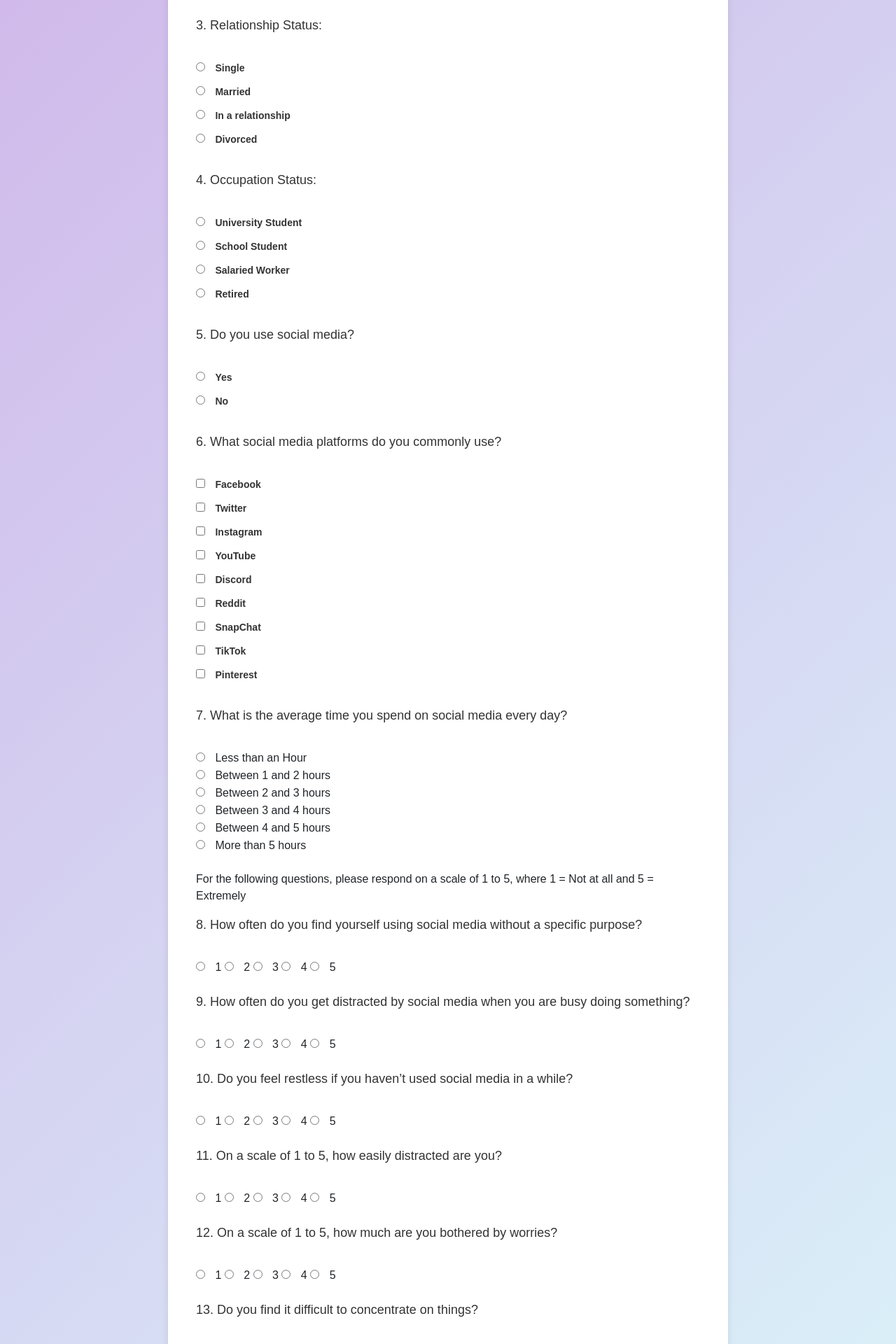
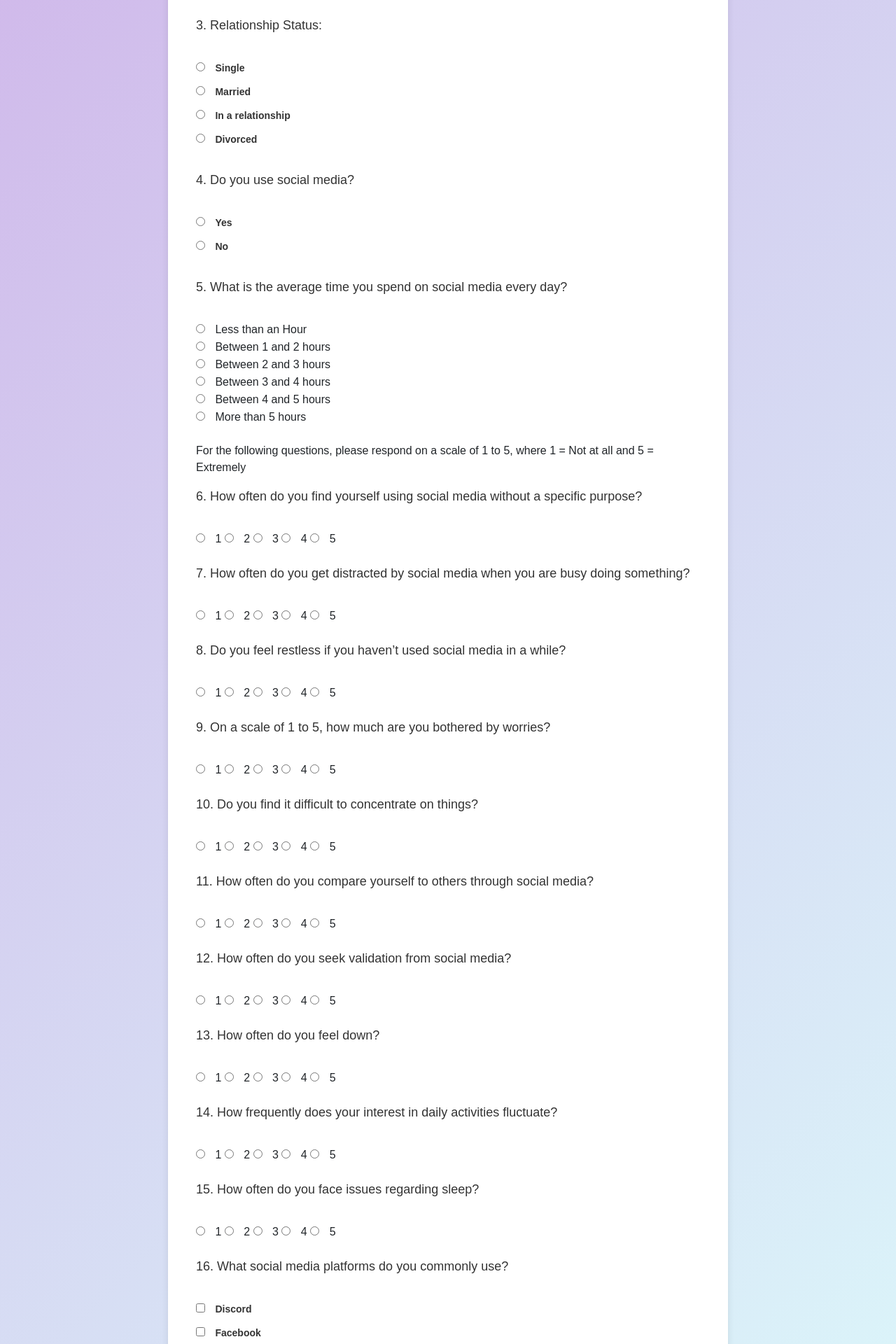
Before and after one commit to arjumand252/Mental-Health-Condition-Prediction-Using-Social-Media-Analysis, a Django app: page / in a window 1280 px wide. Shown: the part 404-2324 px from the top of the page at 70% size. Run offline with Django 5.2, Linux system fonts and the light colour scheme; some libraries are stand-ins or nearby versions.

Commit message:
Updated file

```diff
--- a/Project/Project/settings.py
+++ b/Project/Project/settings.py
@@ -79,7 +79,7 @@ WSGI_APPLICATION = 'Project.wsgi.application'
 DATABASES = {
     'default': {
         'ENGINE': 'django.db.backends.postgresql',
-        'NAME': 'mansi',  # The name of your database
+        'NAME': 'itproject',  # The name of your database
         'USER': 'postgres',     # Your MySQL username
         'PASSWORD': 'Aastha',  # Your MySQL password
         'HOST': 'localhost',  # Set to your MySQL server host (use 'localhost' for local development)
--- a/Project/survey/templates/survey/output.html
+++ b/Project/survey/templates/survey/output.html
@@ -113,10 +113,11 @@
         <div class="analysis-results" id="results">
             <!-- The result will be rendered here from the Django backend -->
             {% if prediction %}
-                <script>
+                <!-- <script>
                     // Display the prediction directly passed from the backend
                     document.getElementById("results").innerText = "{{ prediction }}";
-                </script>
+                </script> -->
+                <p>{{ prediction }}</p>
             {% else %}
                 <p>No prediction available at this time.</p>
             {% endif %}
--- a/Project/survey/templates/survey/surveyform.html
+++ b/Project/survey/templates/survey/surveyform.html
@@ -129,137 +129,140 @@
 
         <!-- Gender -->
         <label>2. Gender:</label><br>
-        <input type="radio" id="male" name="gender" value="1"> <label for="male">Male</label><br>
-        <input type="radio" id="female" name="gender" value="2"> <label for="female">Female</label><br>
-        <input type="radio" id="other" name="gender" value="3"> <label for="other">Other</label><br><br>
+        <input type="radio" id="male" name="gender" value="Male"> <label for="male">Male</label><br>
+        <input type="radio" id="female" name="gender" value="Female"> <label for="female">Female</label><br>
+        <input type="radio" id="other" name="gender" value="Other"> <label for="other">Other</label><br><br>
 
         <!-- Relationship Status -->
         <label>3. Relationship Status:</label><br>
-        <input type="radio" id="single" name="relationship" value="1"> <label for="single">Single</label><br>
-        <input type="radio" id="married" name="relationship" value="2"> <label for="married">Married</label><br>
-        <input type="radio" id="relationship" name="relationship" value="3"> <label for="relationship">In a relationship</label><br>
-        <input type="radio" id="divorced" name="relationship" value="4"> <label for="divorced">Divorced</label><br><br>
+        <input type="radio" id="single" name="relationship" value="Single"> <label for="single">Single</label><br>
+        <input type="radio" id="married" name="relationship" value="Married"> <label for="married">Married</label><br>
+        <input type="radio" id="relationship" name="relationship" value="In a relationship"> <label for="relationship">In a relationship</label><br>
+        <input type="radio" id="divorced" name="relationship" value="Divorced"> <label for="divorced">Divorced</label><br><br>
 
-        <!-- Occupation Status -->
+        <!-- Occupation Status
         <label>4. Occupation Status:</label><br>
         <input type="radio" id="university" name="occupation" value="1"> <label for="university">University Student</label><br>
         <input type="radio" id="school" name="occupation" value="2"> <label for="school">School Student</label><br>
         <input type="radio" id="salaried" name="occupation" value="3"> <label for="salaried">Salaried Worker</label><br>
-        <input type="radio" id="retired" name="occupation" value="4"> <label for="retired">Retired</label><br><br>
+        <input type="radio" id="retired" name="occupation" value="4"> <label for="retired">Retired</label><br><br> -->
 
         <!-- Organization Affiliation
         <label for="organization">5. What type of organizations are you affiliated with?</label>
         <textarea id="organization" name="organization"></textarea><br><br> -->
 
         <!-- Social Media Usage -->
-        <label>5. Do you use social media?</label><br>
-        <input type="radio" id="yes" name="social_media" value="1"> <label for="yes">Yes</label><br>
-        <input type="radio" id="no" name="social_media" value="2"> <label for="no">No</label><br><br>
-
-        <!-- Social Media Platforms -->
-        <label>6. What social media platforms do you commonly use?</label><br>
-        <input type="checkbox" id="facebook" name="platform" value="1"> <label for="facebook">Facebook</label><br>
-        <input type="checkbox" id="twitter" name="platform" value="2"> <label for="twitter">Twitter</label><br>
-        <input type="checkbox" id="instagram" name="platform" value="3"> <label for="instagram">Instagram</label><br>
-        <input type="checkbox" id="youtube" name="platform" value="4"> <label for="youtube">YouTube</label><br>
-        <input type="checkbox" id="discord" name="platform" value="5"> <label for="discord">Discord</label><br>
-        <input type="checkbox" id="reddit" name="platform" value="6"> <label for="reddit">Reddit</label><br>
-        <input type="checkbox" id="snapchat" name="platform" value="7"> <label for="snapchat">SnapChat</label><br>
-        <input type="checkbox" id="tiktok" name="platform" value="8"> <label for="tiktok">TikTok</label><br>
-        <input type="checkbox" id="pinterest" name="platform" value="9"> <label for="pinterest">Pinterest</label><br><br>
+        <label>4. Do you use social media?</label><br>
+        <input type="radio" id="yes" name="social_media" value="Yes"> <label for="yes">Yes</label><br>
+        <input type="radio" id="no" name="social_media" value="No"> <label for="no">No</label><br><br>
 
         <!-- Time on Social Media -->
-        <label for="time">7. What is the average time you spend on social media every day?</label><br>
-        <input type="radio" name="time" value="1"> Less than an Hour<br>
-        <input type="radio" name="time" value="2"> Between 1 and 2 hours<br>
-        <input type="radio" name="time" value="3"> Between 2 and 3 hours<br>
-        <input type="radio" name="time" value="4"> Between 3 and 4 hours<br>
-        <input type="radio" name="time" value="5"> Between 4 and 5 hours<br>
-        <input type="radio" name="time" value="6"> More than 5 hours<br><br>
+        <label for="time">5. What is the average time you spend on social media every day?</label><br>
+        <input type="radio" name="time" value="Less than an Hour"> Less than an Hour<br>
+        <input type="radio" name="time" value="Between 1 and 2 hours"> Between 1 and 2 hours<br>
+        <input type="radio" name="time" value="Between 2 and 3 hours"> Between 2 and 3 hours<br>
+        <input type="radio" name="time" value="Between 3 and 4 hours"> Between 3 and 4 hours<br>
+        <input type="radio" name="time" value="Between 4 and 5 hours"> Between 4 and 5 hours<br>
+        <input type="radio" name="time" value="More than 5 hours"> More than 5 hours<br><br>
 
         <p>For the following questions, please respond on a scale of 1 to 5, where 1 = Not at all and 5 = Extremely</p>
 
 
         <!-- Questions 8 to 18 repeated with radio buttons from 1 to 5 -->
-        <label>8. How often do you find yourself using social media without a specific purpose?</label><br>
-        <input type="radio" name="q8" value="1"> 1
-        <input type="radio" name="q8" value="2"> 2
-        <input type="radio" name="q8" value="3"> 3
-        <input type="radio" name="q8" value="4"> 4
-        <input type="radio" name="q8" value="5"> 5<br><br>
+        <label>6. How often do you find yourself using social media without a specific purpose?</label><br>
+        <input type="radio" name="q6" value="0"> 1
+        <input type="radio" name="q6" value="1"> 2
+        <input type="radio" name="q6" value="2"> 3
+        <input type="radio" name="q6" value="3"> 4
+        <input type="radio" name="q6" value="4"> 5<br><br>
 
-        <label>9. How often do you get distracted by social media when you are busy doing something?</label><br>
-        <input type="radio" name="q9" value="1"> 1
-        <input type="radio" name="q9" value="2"> 2
-        <input type="radio" name="q9" value="3"> 3
-        <input type="radio" name="q9" value="4"> 4
-        <input type="radio" name="q9" value="5"> 5<br><br>
+        <label>7. How often do you get distracted by social media when you are busy doing something?</label><br>
+        <input type="radio" name="q7" value="0"> 1
+        <input type="radio" name="q7" value="1"> 2
+        <input type="radio" name="q7" value="2"> 3
+        <input type="radio" name="q7" value="3"> 4
+        <input type="radio" name="q7" value="4"> 5<br><br>
 
-        <label>10. Do you feel restless if you haven’t used social media in a while?</label><br>
-        <input type="radio" name="q10" value="1"> 1
-        <input type="radio" name="q10" value="2"> 2
-        <input type="radio" name="q10" value="3"> 3
-        <input type="radio" name="q10" value="4"> 4
-        <input type="radio" name="q10" value="5"> 5<br><br>
+        <label>8. Do you feel restless if you haven’t used social media in a while?</label><br>
+        <input type="radio" name="q8" value="0"> 1
+        <input type="radio" name="q8" value="1"> 2
+        <input type="radio" name="q8" value="2"> 3
+        <input type="radio" name="q8" value="3"> 4
+        <input type="radio" name="q8" value="4"> 5<br><br>
 
-        <label>11. On a scale of 1 to 5, how easily distracted are you?</label><br>
+        <label>9. On a scale of 1 to 5, how much are you bothered by worries?</label><br>
+        <input type="radio" name="q9" value="0"> 1
+        <input type="radio" name="q9" value="1"> 2
+        <input type="radio" name="q9" value="2"> 3
+        <input type="radio" name="q9" value="3"> 4
+        <input type="radio" name="q9" value="4"> 5<br><br>
+
+
+        <!-- <label>10. On a scale of 1 to 5, how easily distracted are you?</label><br>
         <input type="radio" name="q11" value="1"> 1
         <input type="radio" name="q11" value="2"> 2
         <input type="radio" name="q11" value="3"> 3
         <input type="radio" name="q11" value="4"> 4
-        <input type="radio" name="q11" value="5"> 5<br><br>
+        <input type="radio" name="q11" value="5"> 5<br><br> -->
 
-     <label>12. On a scale of 1 to 5, how much are you bothered by worries?</label><br>
-        <input type="radio" name="q12" value="1"> 1
-        <input type="radio" name="q12" value="2"> 2
-        <input type="radio" name="q12" value="3"> 3
-        <input type="radio" name="q12" value="4"> 4
-        <input type="radio" name="q12" value="5"> 5<br><br>
+        <label>10. Do you find it difficult to concentrate on things?</label><br>
+        <input type="radio" name="q10" value="0"> 1
+        <input type="radio" name="q10" value="1"> 2
+        <input type="radio" name="q10" value="2"> 3
+        <input type="radio" name="q10" value="3"> 4
+        <input type="radio" name="q10" value="4"> 5<br><br>
 
-        <label>13. Do you find it difficult to concentrate on things?</label><br>
-        <input type="radio" name="q13" value="1"> 1
-        <input type="radio" name="q13" value="2"> 2
-        <input type="radio" name="q13" value="3"> 3
-        <input type="radio" name="q13" value="4"> 4
-        <input type="radio" name="q13" value="5"> 5<br><br>
+        <label>11. How often do you compare yourself to others through social media?</label><br>
+        <input type="radio" name="q11" value="0"> 1
+        <input type="radio" name="q11" value="1"> 2
+        <input type="radio" name="q11" value="2"> 3
+        <input type="radio" name="q11" value="3"> 4
+        <input type="radio" name="q11" value="4"> 5<br><br>
 
-        <label>14. How often do you compare yourself to others through social media?</label><br>
-        <input type="radio" name="q14" value="1"> 1
-        <input type="radio" name="q14" value="2"> 2
-        <input type="radio" name="q14" value="3"> 3
-        <input type="radio" name="q14" value="4"> 4
-        <input type="radio" name="q14" value="5"> 5<br><br>
+        <label>12. How often do you seek validation from social media?</label><br>
+        <input type="radio" name="q12" value="0"> 1
+        <input type="radio" name="q12" value="1"> 2
+        <input type="radio" name="q12" value="2"> 3
+        <input type="radio" name="q12" value="3"> 4
+        <input type="radio" name="q12" value="4"> 5<br><br>
+
+        <label>13. How often do you feel down?</label><br>
+        <input type="radio" name="q13" value="0"> 1
+        <input type="radio" name="q13" value="1"> 2
+        <input type="radio" name="q13" value="2"> 3
+        <input type="radio" name="q13" value="3"> 4
+        <input type="radio" name="q13" value="4"> 5<br><br>
+
+        <label>14. How frequently does your interest in daily activities fluctuate?</label><br>
+        <input type="radio" name="q14" value="0"> 1
+        <input type="radio" name="q14" value="1"> 2
+        <input type="radio" name="q14" value="2"> 3
+        <input type="radio" name="q14" value="3"> 4
+        <input type="radio" name="q14" value="4"> 5<br><br>
+
+        <label>15. How often do you face issues regarding sleep?</label><br>
+        <input type="radio" name="q15" value="0"> 1
+        <input type="radio" name="q15" value="1"> 2
+        <input type="radio" name="q15" value="2"> 3
+        <input type="radio" name="q15" value="3"> 4
+        <input type="radio" name="q15" value="4"> 5<br><br>
 
         <!-- <label>15. How do you generally feel about these comparisons?</label><br>
         <textarea name="q16"></textarea><br><br> -->
 
-        <label>15. How often do you seek validation from social media?</label><br>
-        <input type="radio" name="q15" value="1"> 1
-        <input type="radio" name="q15" value="2"> 2
-        <input type="radio" name="q15" value="3"> 3
-        <input type="radio" name="q15" value="4"> 4
-        <input type="radio" name="q15" value="5"> 5<br><br>
 
-        <label>16. How often do you feel down?</label><br>
-        <input type="radio" name="q16" value="1"> 1
-        <input type="radio" name="q16" value="2"> 2
-        <input type="radio" name="q16" value="3"> 3
-        <input type="radio" name="q16" value="4"> 4
-        <input type="radio" name="q16" value="5"> 5<br><br>
 
-        <label>17. How frequently does your interest in daily activities fluctuate?</label><br>
-        <input type="radio" name="q17" value="1"> 1
-        <input type="radio" name="q17" value="2"> 2
-        <input type="radio" name="q17" value="3"> 3
-        <input type="radio" name="q17" value="4"> 4
-        <input type="radio" name="q17" value="5"> 5<br><br>
-
-        <label>18. How often do you face issues regarding sleep?</label><br>
-        <input type="radio" name="q18" value="1"> 1
-        <input type="radio" name="q18" value="2"> 2
-        <input type="radio" name="q18" value="3"> 3
-        <input type="radio" name="q18" value="4"> 4
-        <input type="radio" name="q18" value="5"> 5<br><br>
+        <!-- Social Media Platforms -->
+        <label>16. What social media platforms do you commonly use?</label><br>
+        <input type="checkbox" id="discord" name="platform" value="Discord"> <label for="discord">Discord</label><br>
+        <input type="checkbox" id="facebook" name="platform" value="Facebook"> <label for="facebook">Facebook</label><br>
+        <input type="checkbox" id="instagram" name="platform" value="Instagram"> <label for="instagram">Instagram</label><br>
+        <input type="checkbox" id="pinterest" name="platform" value="Pinterest"> <label for="pinterest">Pinterest</label><br>
+        <input type="checkbox" id="reddit" name="platform" value="Reddit"> <label for="reddit">Reddit</label><br>
+        <input type="checkbox" id="snapchat" name="platform" value="SnapChat"> <label for="snapchat">SnapChat</label><br>
+        <input type="checkbox" id="tiktok" name="platform" value="TikTok"> <label for="tiktok">TikTok</label><br>
+        <input type="checkbox" id="twitter" name="platform" value="Twitter"> <label for="twitter">Twitter</label><br>
+        <input type="checkbox" id="youtube" name="platform" value="YouTube"> <label for="youtube">YouTube</label><br><br>
 
         <input type="submit" value="Submit Survey">
     </form>
--- a/Project/survey/views.py
+++ b/Project/survey/views.py
@@ -3,69 +3,92 @@ from django.shortcuts import render, redirect
 from .models import SurveyResponse, loaded_models, make_pred
 # import models  # Import your external model (make sure this is accessible)
 
+#mappings for all the fields
+gender_map = {'Male': 0, 'Female': 1, 'Other': 2}
+relationship_map = {'Single': 0, 'Married': 1, 'In a relationship': 2, 'Divorced': 3}
+social_media_map = {'Yes':0, 'No':1}
+time_on_sm_map = {'Less than an Hour':0, 'Between 1 and 2 hours':1, 'Between 2 and 3 hours':2, 'Between 3 and 4 hours':3, 'Between 4 and 5 hours':4, 'More than 5 hour':5}
+# q6_map = {1:0, 2:1, 3:2, 4:3, 5:4}
+# q7_map = {1:0, 2:1, 3:2, 4:3, 5:4}
+# q8_map = {1:0, 2:1, 3:2, 4:3, 5:4}
+# q9_map = {1:0, 2:1, 3:2, 4:3, 5:4}
+# q10_map = {1:0, 2:1, 3:2, 4:3, 5:4}
+# q11_map = {1:0, 2:1, 3:2, 4:3, 5:4}
+# q12_map = {1:0, 2:1, 3:2, 4:3, 5:4}
+# q13_map = {1:0, 2:1, 3:2, 4:3, 5:4}
+# q14_map = {1:0, 2:1, 3:2, 4:3, 5:4}
+# q15_map = {1:0, 2:1, 3:2, 4:3, 5:4}
+platform_map = {'Discord':0, 'Facebook':1, 'Instagram':2, 'Pinterest':3, 'Reddit':4, 'SnapChat':5, 'TikTok':6, 'Twitter':7, 'YouTube':8}
+
+
 def survey_show(request):
     if request.method == 'POST':
         # Fetching form data using POST
-        age = request.POST.get('age')
-        gender = request.POST.get('gender')
-        relationship = request.POST.get('relationship')
-        occupation = request.POST.get('occupation')
+        age = float(request.POST.get('age'))  #age
+        gender = int(gender_map.get(request.POST.get('gender')))   #gender
+        relationship = int(relationship_map.get(request.POST.get('relationship')))  #relationshipStatus
+        # occupation = request.POST.get('occupation')
         # organization = request.POST.get('organization')
-        social_media = request.POST.get('social_media')
-        platform = request.POST.getlist('platform')  # For checkboxes, use getlist
-        time_on_social_media = request.POST.get('time')
+        social_media = int(social_media_map.get(request.POST.get('social_media')))  #use_sm
+        time_on_social_media = float(time_on_sm_map.get(request.POST.get('time')))   #avg time
 
-        # Other form responses (questions 8-18)
-        q8 = request.POST.get('q8')
-        q9 = request.POST.get('q9')
-        q10 = request.POST.get('q10')
-        q11 = request.POST.get('q11')
-        q12 = request.POST.get('q12')
-        q13 = request.POST.get('q13')
+        # Other form responses (questions 7-17)
+        q6 = int(request.POST.get('q6')) #sm_without_purpose
+        q7 = int(request.POST.get('q7'))  #sm_distraction
+        q8 = int(request.POST.get('q8'))  #sm_restless
+        q9 = int(request.POST.get('q9'))  #worried
+        q10 = int(request.POST.get('q10'))  #concentration
+        q11 = int(request.POST.get('q11'))  #comparison
+        q12 = int(request.POST.get('q12'))  #seek_validation
         # q15 = request.POST.get('q15')
-        q14 = request.POST.get('q14')
-        q15= request.POST.get('q15')
-        q16 = request.POST.get('q16')
-        q17 = request.POST.get('q17')
-        q18 = request.POST.get('q18')
+        q13 = int(request.POST.get('q13'))   #depressed
+        q14 = int(request.POST.get('q14'))   #interest_fluctuation
+        q15 = int(request.POST.get('q15'))  #sleep_issues
+        platform_list = request.POST.getlist('platform')  # For checkboxes, use getlist
 
 
         # Example encoding for platforms
-        platforms = ['Facebook', 'Twitter', 'Instagram', 'YouTube', 'Discord', 'Reddit', 'Pinterest', 'SnapChat', 'TikTok']
-        platform_data = [1 if plat in platform else 0 for plat in platforms]
+        platforms = ['Discord', 'Facebook', 'Instagram', 'Pinterest', 'Reddit', 'SnapChat', 'TikTok', 'Twitter', 'YouTube']
+        platform_data = [1 if int(plat in platform_list) else 0 for plat in platforms]
 
         # Example of saving data to the SurveyResponse model
         response = SurveyResponse(
             age=age,
             gender=gender,
             relationship=relationship,
-            occupation=occupation,
+            # occupation=occupation,
             # organization=organization,
             social_media=social_media,
             #platform=', '.join(platform),  # Save platforms as a comma-separated string
-            platform = platform_data,
             time_on_social_media=time_on_social_media,
-            q8=q8, q9=q9, q10=q10, q11=q11, q12=q12, q13=q13,
-            q14=q14, q15=q15, q16=q16, q17=q17, q18=q18
+            q6=q6, q7=q7, q8=q8, q9=q9, q10=q10, q11=q11, q12=q12, q13=q13,
+            q14=q14, q15=q15, platform = platform_data
         )
         response.save()
 
         # After saving the form data, fetch the response data from the form
         response_data = [
-            age, gender, relationship, occupation, social_media,
-            *platform_data, time_on_social_media,
-            q8, q9, q10, q11, q12, q13, q14, q15, q16, q17, q18
+            age, gender, relationship, social_media,
+            time_on_social_media,
+            q6, q7, q8, q9, q10, q11, q12, q13, q14, q15, *platform_data
         ]
 
+        print(response_data)
         # Convert response data to a numpy.array
-        response_array = np.array(response_data)
+        response_data_1 = response_data[1:]
+        response_array = np.array(response_data_1)
+        # Reshape the array to have shape (1, 23) where 1 is the batch size (one sample)
+        response_array = response_array.reshape(1, -1)
 
         # Pass the numpy array to your external model
         result = make_pred(response_array)  # Assuming your_model has a `predict` function
 
+        # Store prediction in session
+        request.session['prediction'] = str(result)
+
         # Optionally, you can store the result in the response object or process it further
         # Example: Store the result of the prediction (optional)
-        response.prediction = result
+        # response.prediction = result
         response.save()
 
         # Redirect to the output page after submission
@@ -77,4 +100,10 @@ def survey_show(request):
 
 def survey_output(request):
     # Optionally, you can pass the prediction result or any other context to output.html
-    return render(request, 'survey/output.html')  # Render the output page after form submission
+
+     # Get the prediction from the session if it exists
+    prediction = request.session.get('prediction', "No prediction available")
+
+    # Render the output page with the prediction
+    return render(request, 'survey/output.html', {'prediction': prediction})
+    # return render(request, 'survey/output.html')  # Render the output page after form submission
```
Also changed, not shown: Project/survey/models.py (+48 -33 lines), Project/survey/migrations/0001_initial.py, Project/survey/migrations/0002_alter_surveyresponse_age.py, Project/survey/migrations/0002_survey_delete_surveyresponse.py (deleted), Project/survey/migrations/0003_surveyresponse_delete_survey.py (deleted), Project/survey/migrations/0004_alter_surveyresponse_gender_and_more.py (deleted), Project/survey/migrations/0005_remove_surveyresponse_organization_and_more.py (deleted), Project/survey/migrations/0006_alter_surveyresponse_q8.py (deleted), Project/survey/migrations/0007_alter_surveyresponse_q8.py (deleted), Project/survey/migrations/0008_alter_surveyresponse_q8.py (deleted), Project/survey/migrations/0010_alter_surveyresponse_gender_and_more.py (deleted), Project/survey/migrations/0011_alter_surveyresponse_age_alter_surveyresponse_gender_and_more.py (deleted), Project/survey/migrations/0012_alter_surveyresponse_age_alter_surveyresponse_gender_and_more.py (deleted).
